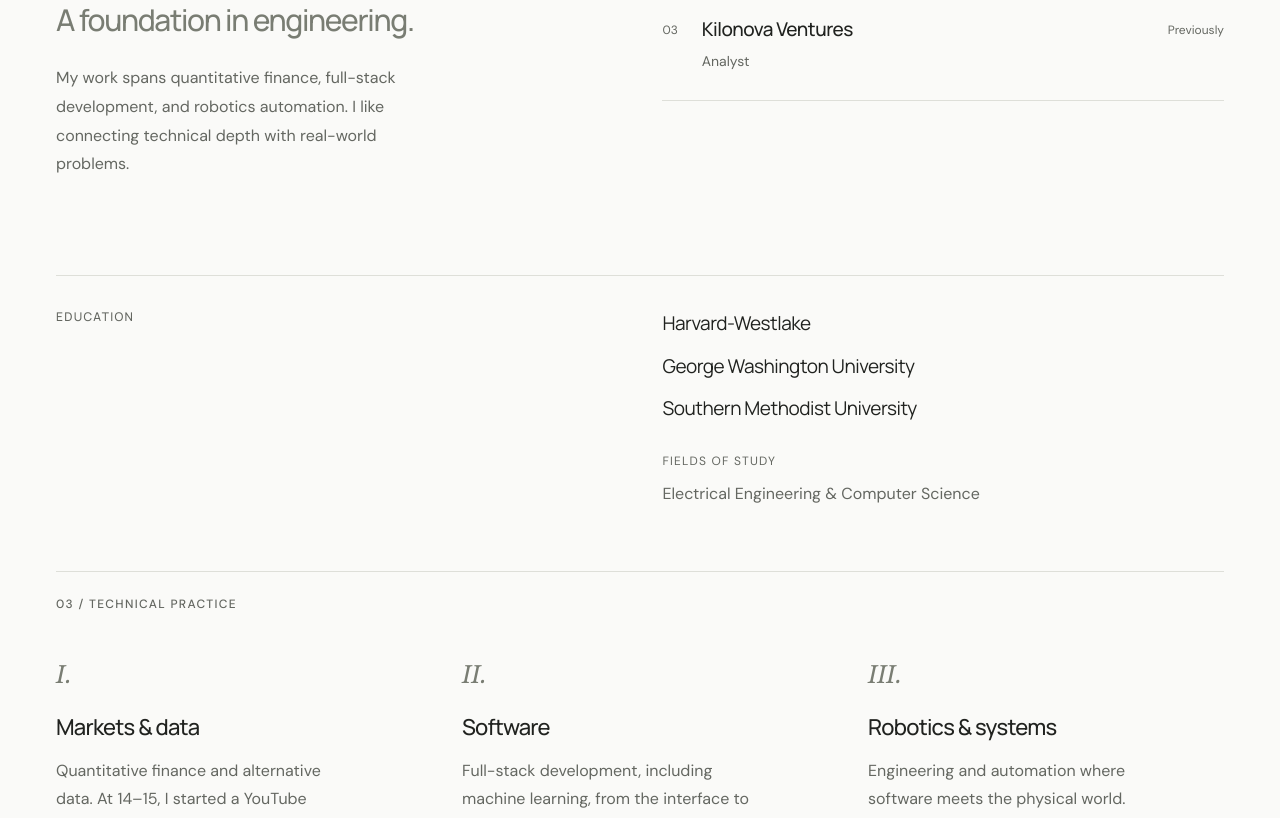
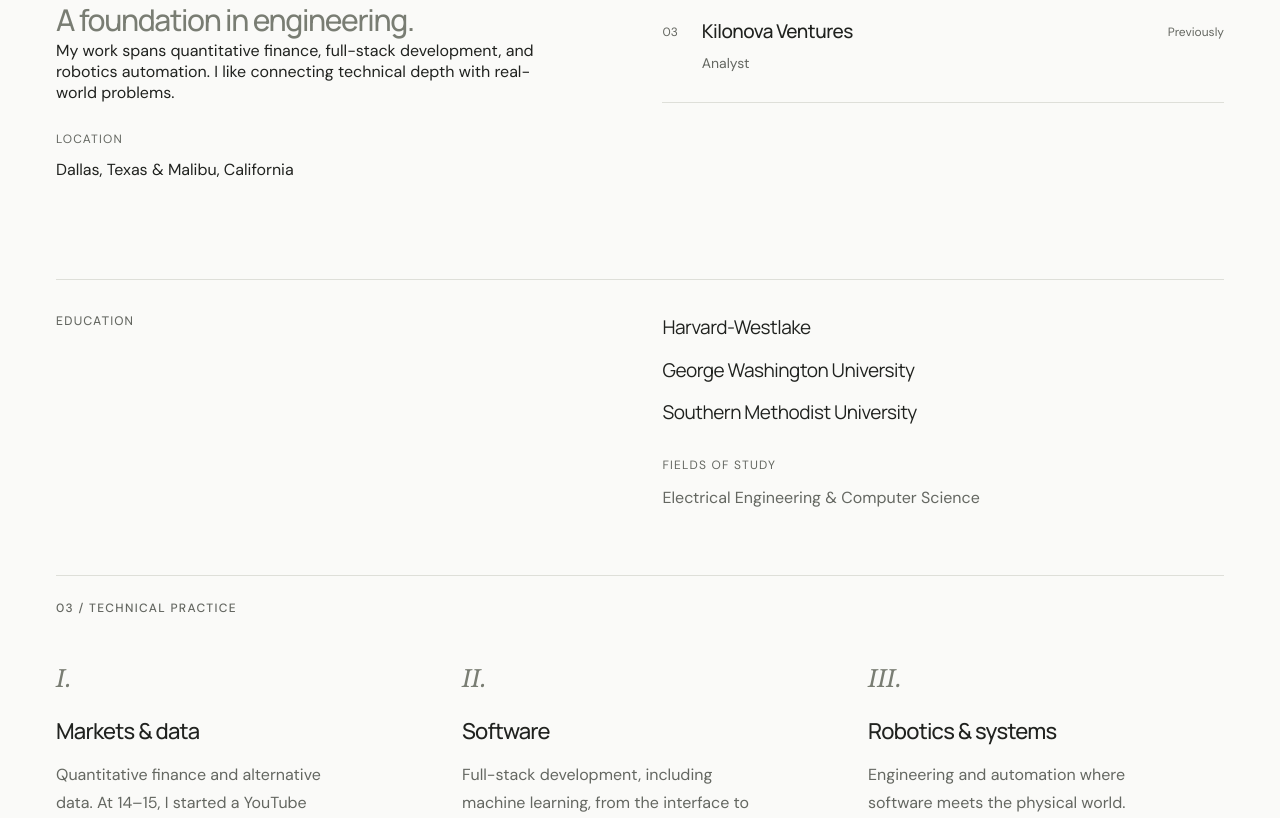
Before and after one commit to Crypto-Advisor/adrien.vc, a React (Create React App) app: page / in a window 1280 px wide. Shown: the part 1427-2245 px from the top of the page. Built offline with nearby package versions, Linux system fonts and the light colour scheme.

Commit message:
Add Dallas and Malibu locations to profile

```diff
--- a/public/index.html
+++ b/public/index.html
@@ -30,6 +30,10 @@
         "@id": "https://adrien.vc/#person",
         "name": "Adrien Navarre",
         "jobTitle": "Founder & CEO",
+        "homeLocation": [
+          { "@type": "Place", "name": "Dallas, Texas" },
+          { "@type": "Place", "name": "Malibu, California" }
+        ],
         "worksFor": { "@type": "Organization", "name": "TickerTrends" },
         "url": "https://adrien.vc/",
         "sameAs": ["https://www.linkedin.com/in/adriennav/", "https://github.com/Crypto-Advisor"]
--- a/src/App.css
+++ b/src/App.css
@@ -128,3 +128,7 @@
 .education-fields span { display: block; font-size: 12px; text-transform: uppercase; letter-spacing: .1em; margin-bottom: 8px; }
 @media (max-width: 1000px) { .ranking { grid-template-columns: 64px minmax(0, 1fr); gap: 16px; } .ranking-number { font-size: 48px; } .education-section { gap: 36px; grid-template-columns: 1fr 1fr; } }
 @media (max-width: 720px) { .education-section { grid-template-columns: 1fr; gap: 26px; padding-bottom: 48px; } }
+
+.profile-location { margin-top: 24px; }
+.profile-location > span { font-size: 12px; text-transform: uppercase; letter-spacing: .1em; color: var(--muted); }
+.profile-location p { margin-top: 8px; font-size: 16px; line-height: 1.7; }
--- a/src/App.js
+++ b/src/App.js
@@ -61,6 +61,7 @@
             <img className="portrait" src={portrait} alt="Adrien Navarre" width="512" height="512" loading="lazy" />
             <h2 id="background-title">A background in finance.<br /><span>A foundation in engineering.</span></h2>
             <p>My work spans quantitative finance, full-stack development, and robotics automation. I like connecting technical depth with real-world problems.</p>
+            <div className="profile-location"><span>Location</span><p>Dallas, Texas &amp; Malibu, California</p></div>
           </div>
           <div className="experience-list">
             <article className="experience"><span className="experience-number">01</span><div><h3>TickerTrends</h3><p>CEO & Founder</p></div><span className="experience-status">Current</span></article>
```
